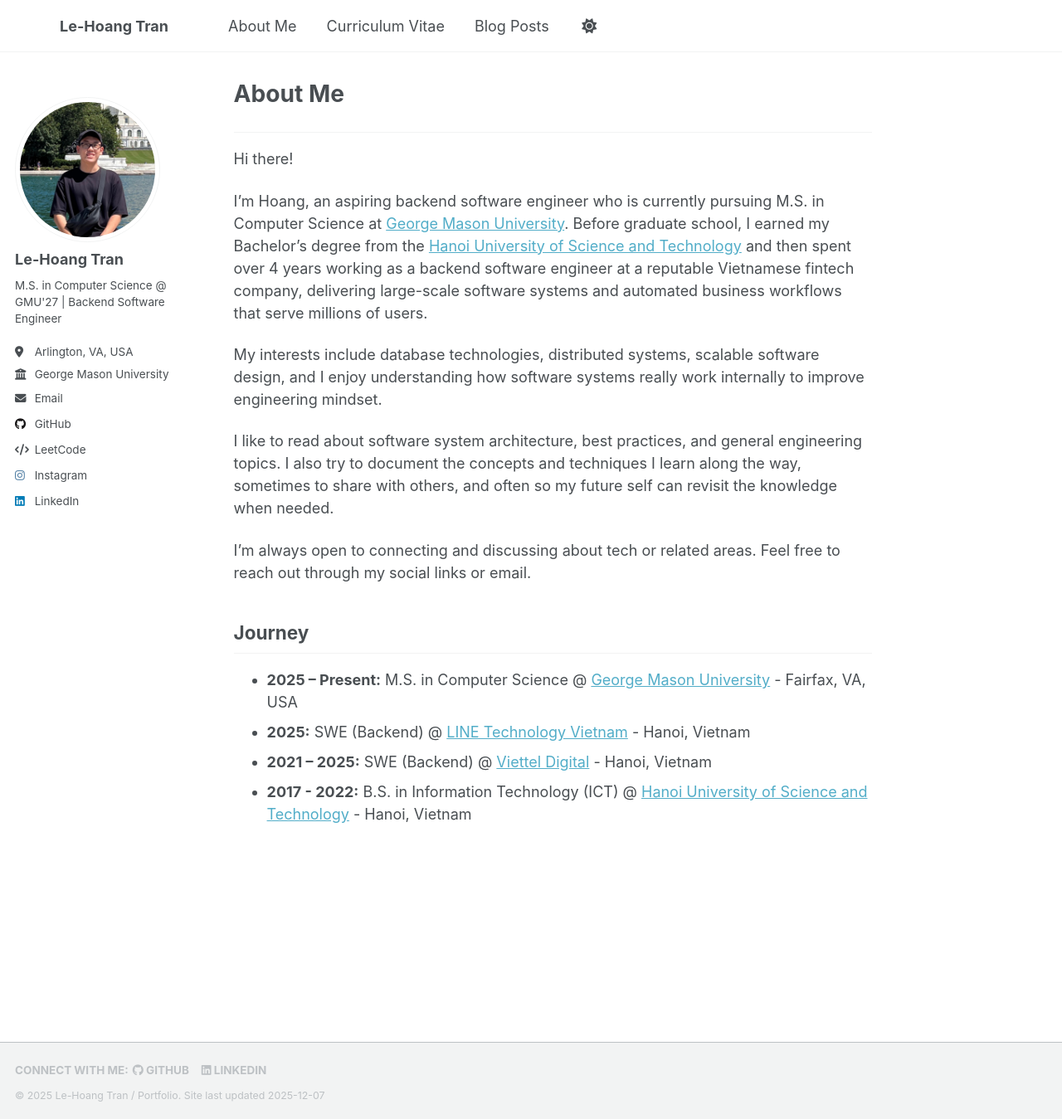
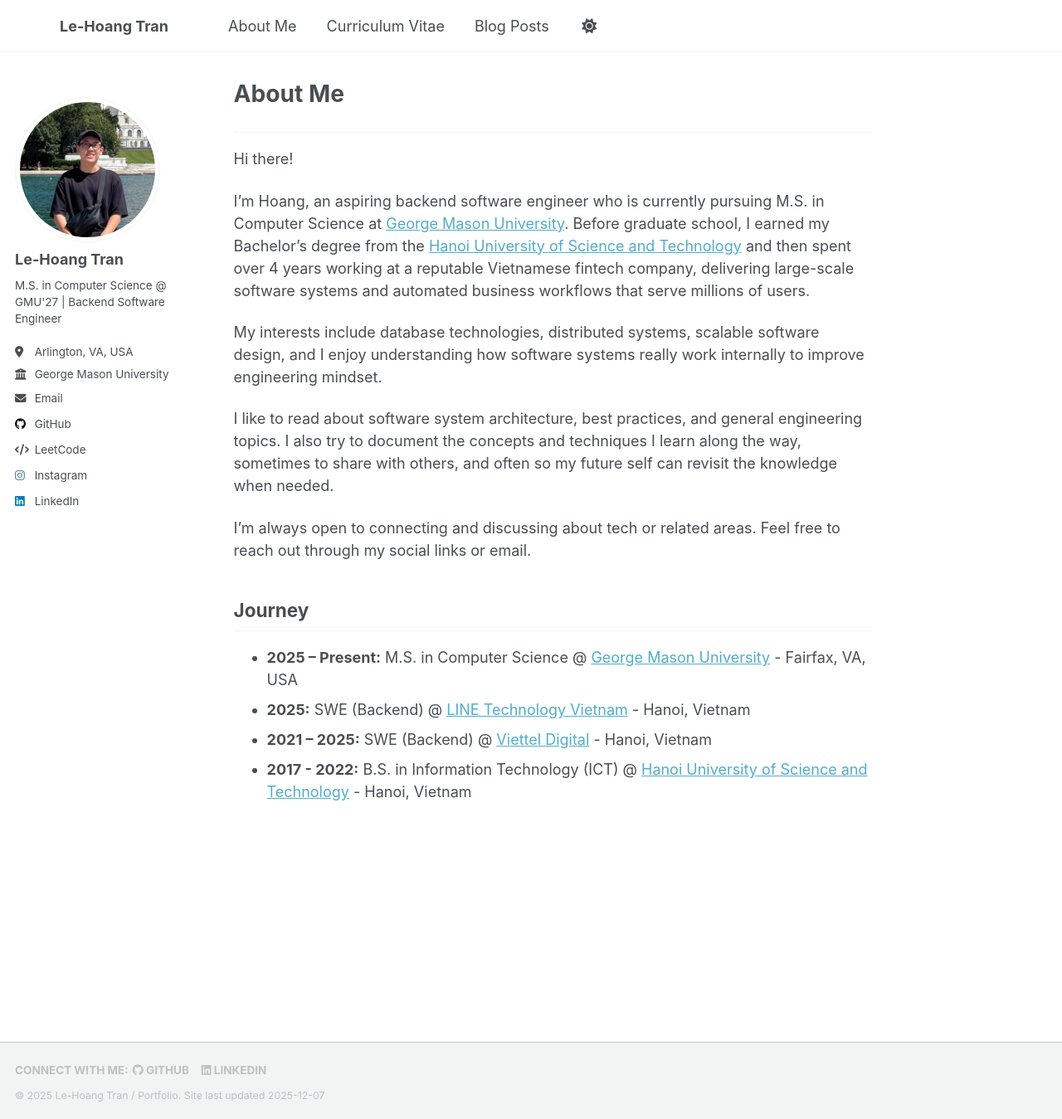
Before and after one commit to lehoangtran289/lehoangtran289.github.io, a Jekyll site: the page built from _pages/about.md, in a window 1280 px wide and 1349 px high. Shown: the whole window at 83% size. Built offline with Jekyll 4.4.1, drawn with Linux system fonts in a browser that asks for light colours; a script that is not in the unit is left out.

Commit message:
Update about me section for clarity and consistency

```diff
--- a/_pages/about.md
+++ b/_pages/about.md
@@ -13,7 +13,7 @@ redirect_from:
 
 Hi there!
 
-I’m Hoang, an aspiring backend software engineer who is currently pursuing M.S. in Computer Science at [George Mason University](https://cec.gmu.edu/). Before graduate school, I earned my Bachelor’s degree from the [Hanoi University of Science and Technology](https://soict.hust.edu.vn/en/) and then spent over 4 years working as a backend software engineer at a reputable Vietnamese fintech company, delivering large-scale software systems and automated business workflows that serve millions of users.
+I’m Hoang, an aspiring backend software engineer who is currently pursuing M.S. in Computer Science at [George Mason University](https://cec.gmu.edu/). Before graduate school, I earned my Bachelor’s degree from the [Hanoi University of Science and Technology](https://soict.hust.edu.vn/en/) and then spent over 4 years working at a reputable Vietnamese fintech company, delivering large-scale software systems and automated business workflows that serve millions of users.
 
 My interests include database technologies, distributed systems, scalable software design, and I enjoy understanding how software systems really work internally to improve engineering mindset.
 
```
